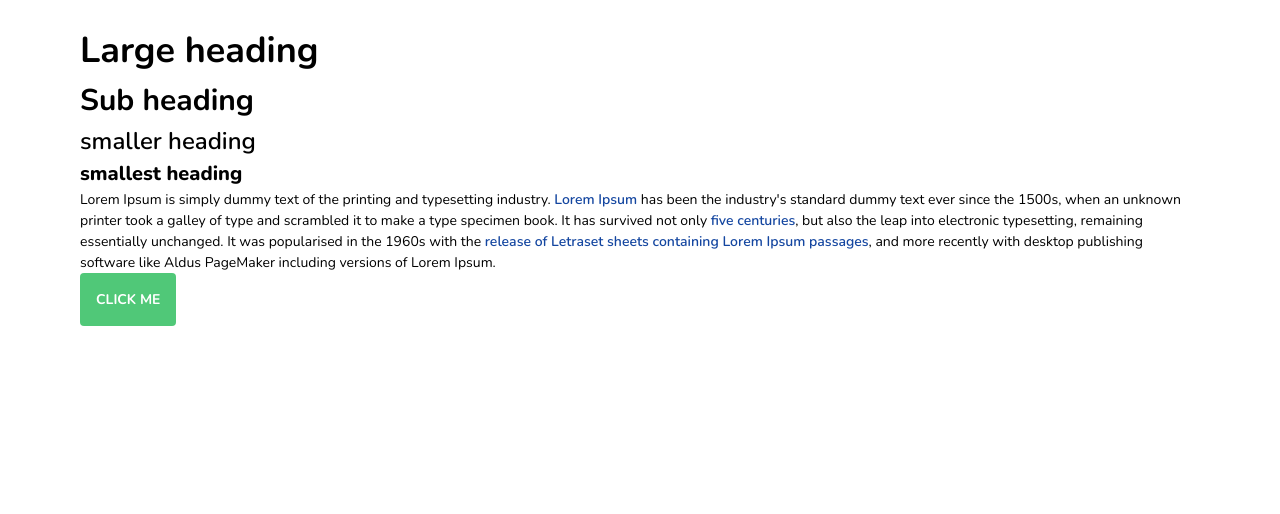
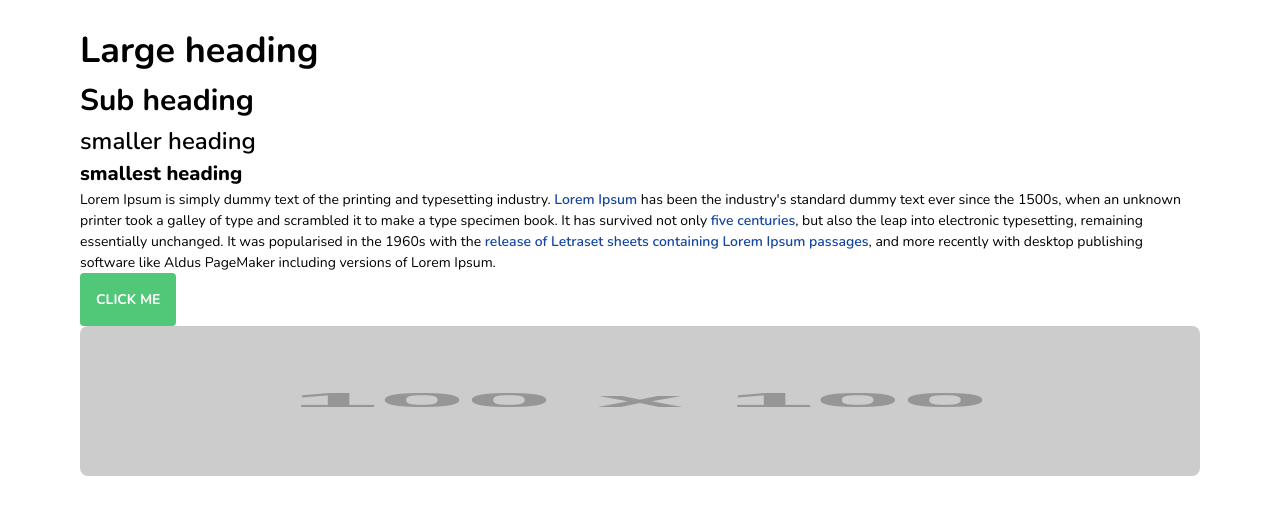
Before and after one commit to sjyurbanlab/sjyurbanlab.github.io, a React (Create React App) app: page / in a window 1280 px wide. Shown: the top 514 px of the page. Built offline with nearby package versions, Linux system fonts and the light colour scheme.

Commit message:
build generic svg image that adjusts to any view width and height dynamically

```diff
--- a/src/App.tsx
+++ b/src/App.tsx
@@ -1,5 +1,6 @@
 import React, { FunctionComponent } from 'react';
 import { PageContainer } from './components/layout';
+import { SVGImage } from './components/generic/SVGImage';
 
 export const App: FunctionComponent<void> = () => {
   return (
@@ -23,6 +24,10 @@ export const App: FunctionComponent<void> = () => {
         PageMaker including versions of Lorem Ipsum.
       </p>
       <button className={'button button-emerald-green'}>click me</button>
+      <SVGImage
+        className={'rounded-lg'}
+        image={`https://via.placeholder.com/100x100`}
+      />
     </PageContainer>
   );
 };
--- /dev/null
+++ b/src/components/generic/SVGImage.tsx
@@ -0,0 +1,55 @@
+import React, { CSSProperties, FunctionComponent } from 'react';
+
+interface SVGImageProps {
+  image: string;
+  className?: string;
+  style?: CSSProperties;
+  circle?: boolean;
+}
+
+export const SVGImage: FunctionComponent<SVGImageProps> = ({
+  image,
+  className,
+  style,
+  circle,
+}) => {
+  const svgStyle: CSSProperties = { ...(style || {}) };
+  if (!style?.width) svgStyle.width = '100%';
+  if (!style?.height) svgStyle.height = '100%';
+
+  return (
+    <svg
+      className={className}
+      style={svgStyle}
+      viewBox={circle ? `0 0 2 2` : undefined}
+    >
+      <defs>
+        <pattern
+          id={`image`}
+          patternUnits={'objectBoundingBox'}
+          width={'100%'}
+          height={'100%'}
+        >
+          <image
+            xlinkHref={image}
+            width={'100%'}
+            height={'100%'}
+            preserveAspectRatio={'xMidYMid slice'}
+          />
+        </pattern>
+      </defs>
+
+      {circle ? (
+        <circle fill={`url(#image)`} cx={'1'} cy={'1'} r={'1'} />
+      ) : (
+        <rect
+          fill={`url(#image)`}
+          x={'0%'}
+          y={'0%'}
+          width={'100%'}
+          height={'100%'}
+        />
+      )}
+    </svg>
+  );
+};
```
Also changed, not shown: src/tailwind.generated.css.
